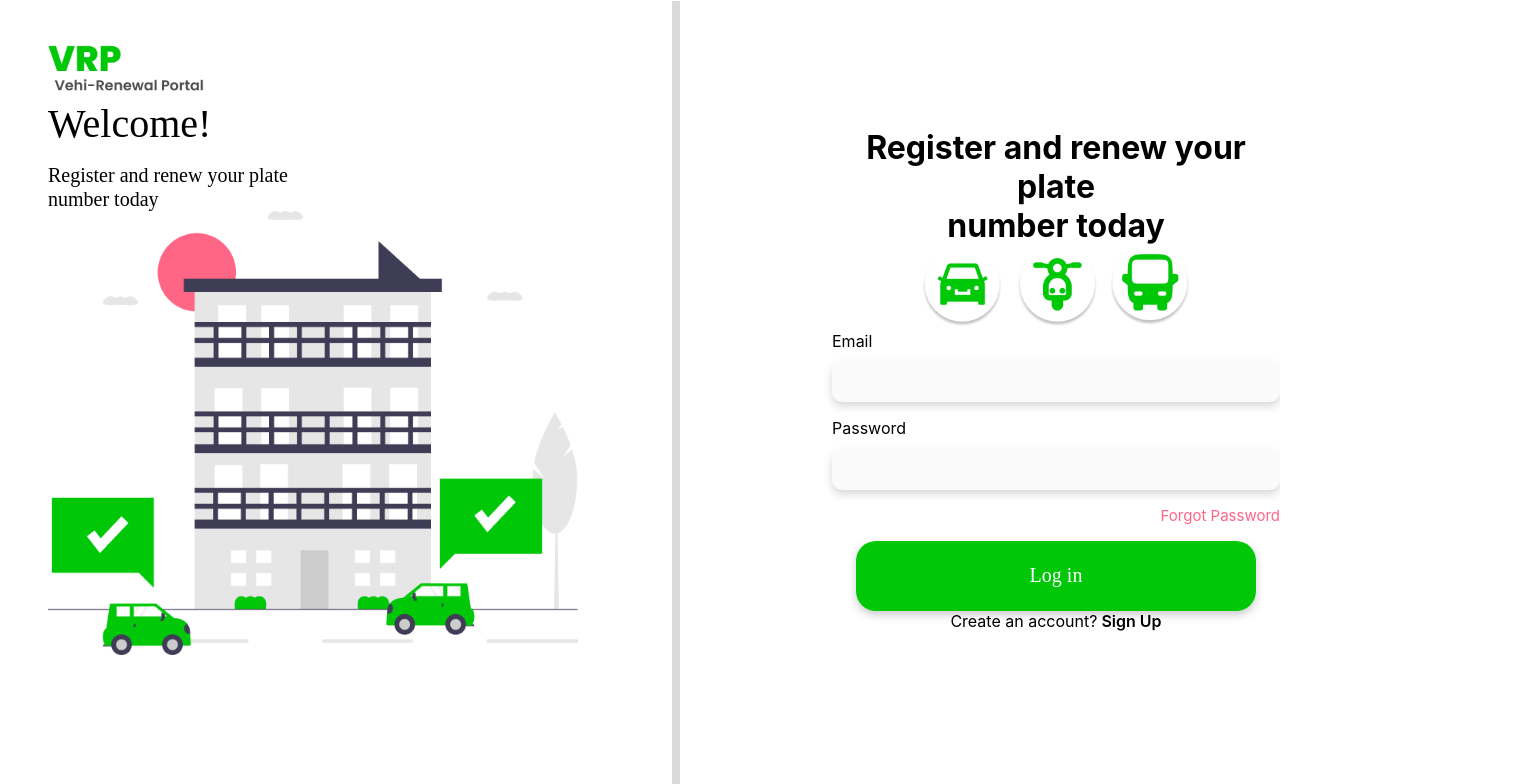
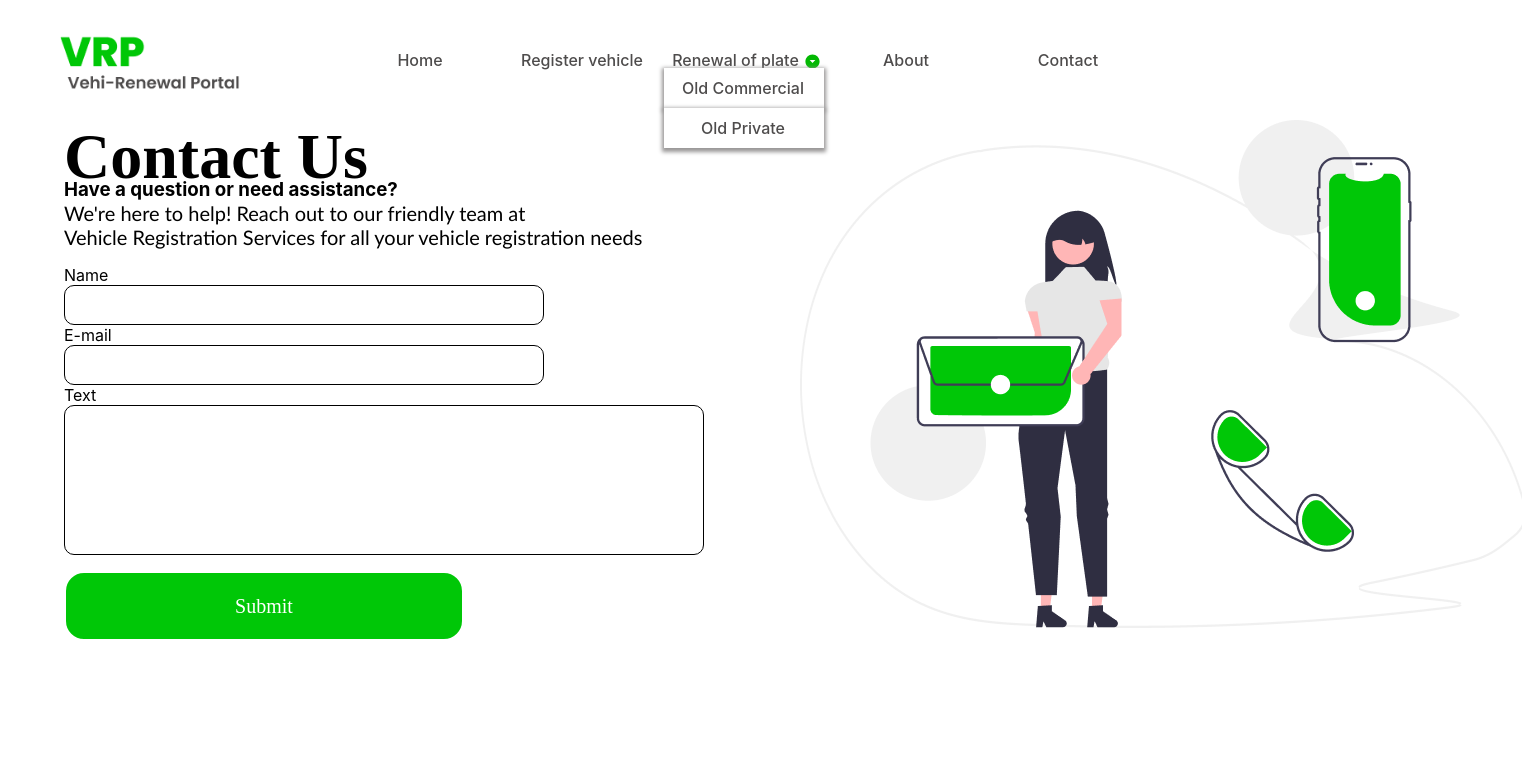
Before and after one commit to FrankXactEffect/vhi.github.io, a React (Create React App) app: page / in a window 1280 px wide. Shown: the top 784 px of the page, 1522 px wide, since content can reach past the window. Built offline with nearby package versions, Linux system fonts and the light colour scheme.

Commit message:
Update App.js

```diff
--- a/src/App.js
+++ b/src/App.js
@@ -1,12 +1,12 @@
 import { BrowserRouter as Router, Route, Switch } from 'react-router-dom';
 // import { BrowserRouter,Routes,Route } from 'react-router-dom';
 import './App.css';
-import Login from './FirstPage/Login';
+// import Login from './FirstPage/Login';
 // import HomePage from './FirstPage/HomePage';
 // import Registration from './FirstPage/Registration';
 // import ForgotPassword from './FirstPage/ForgotPassword';
-// import Vhi_registration from './Components/vhi_registration/Vhi_registration';
-// import VhiNavBar from './Components/vhi_navbar/VhiNavBar';
+import Vhi_registration from './Components/vhi_registration/Vhi_registration';
+import VhiNavBar from './Components/vhi_navbar/VhiNavBar';
 // import About from './Pages/About';
 import Contact from './Pages/Contact';
 
@@ -15,13 +15,13 @@ function App() {
   return (
     <Router>
       <div className='App'>
-        {/* <VhiNavBar /> */}
+        <VhiNavBar />
         <div>
           <Switch>
             <Route exact path='/'>
-              <Login/>
+              {/* <Vhi_registration /> */}
               {/* <About/> */}
-              {/* <Contact/> */}
+              <Contact/>
             </Route>
           </Switch>
         </div>
```
